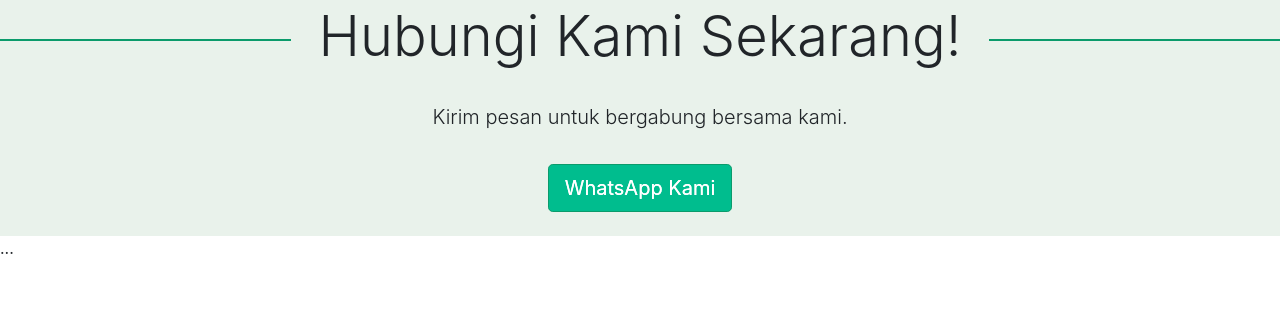
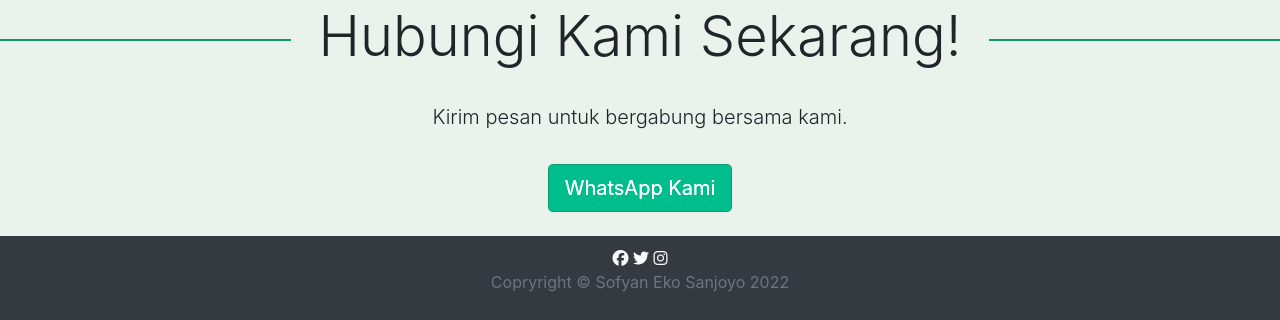
Before and after one commit to sofyanekosanjoyo/codepolitan-landingpage-boostrap4, a plain HTML site: page index.html in a window 1280 px wide. Shown: the part 3341-3661 px from the top of the page. Before the commit the page ends 3601 px from the top, so only its background shows below. Drawn offline with nearby package versions, Linux system fonts and the light colour scheme.

Commit message:
Membangun Footer

```diff
--- a/index.html
+++ b/index.html
@@ -355,7 +355,19 @@
       <a href="#" class="btn button-primer btn-lg mb-4">WhatsApp Kami</a>
     </section>
 
-    <footer>...</footer>
+    <!-- Footer -->
+    <footer class="bg-dark">
+      <div class="col-lg-12" style="padding: 10px">
+        <div style="text-align: center">
+          <a href="#" class="text-light"><i class="fab fa-facebook"></i></a>
+          <a href="#" class="text-light"><i class="fab fa-twitter"></i></a>
+          <a href="#" class="text-light"><i class="fab fa-instagram"></i></a>
+        </div>
+        <p class="text-center text-secondary">
+          Copryright &copy Sofyan Eko Sanjoyo 2022
+        </p>
+      </div>
+    </footer>
 
     <!-- Option 1: jQuery and Bootstrap Bundle (includes Popper) -->
     <script
```
